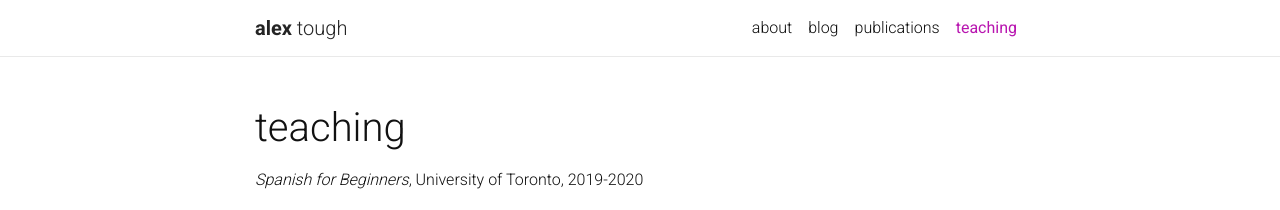
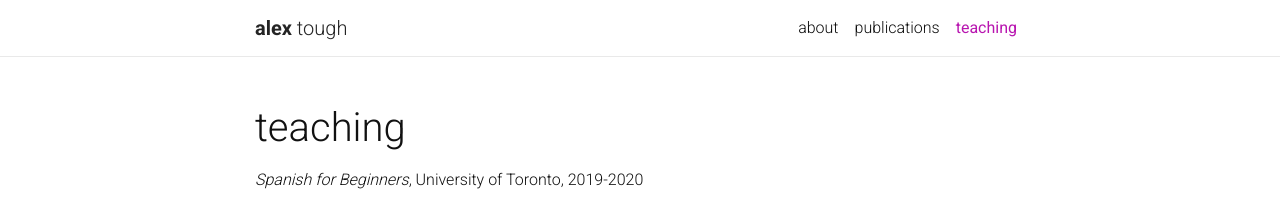
Before and after one commit to alextoughg/alextoughg.github.io, a Jekyll site: the page built from _pages/teaching.md, in a window 1280 px wide. Shown: the top 210 px of the page. Built offline with Jekyll 4.4.1, drawn with Linux system fonts in a browser that asks for light colours; nearby versions of some CDN libraries; a style sheet for code colours, icons or effects is not loaded.

Commit message:
remove blog

```diff
--- a/_config.yml
+++ b/_config.yml
@@ -55,7 +55,7 @@ google_analytics: UA-XXXXXXXXX # out your google-analytics code
 # Blog
 # -----------------------------------------------------------------------------
 
-blog_name: some thoughts  # your blog must have a name for it to show up in the nav bar
+blog_name:   # your blog must have a name for it to show up in the nav bar
 blog_description: some random thoughts of mine
 permalink: /blog/:year/:title/
 
```
